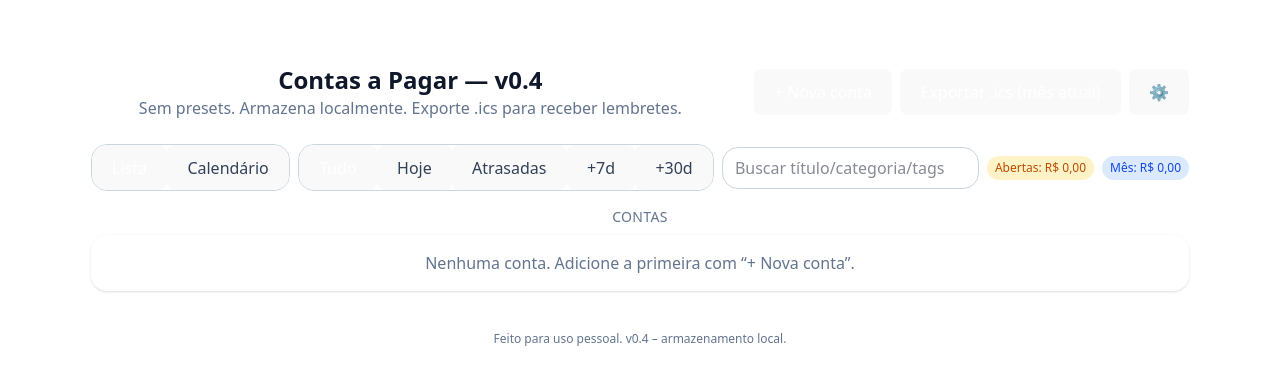
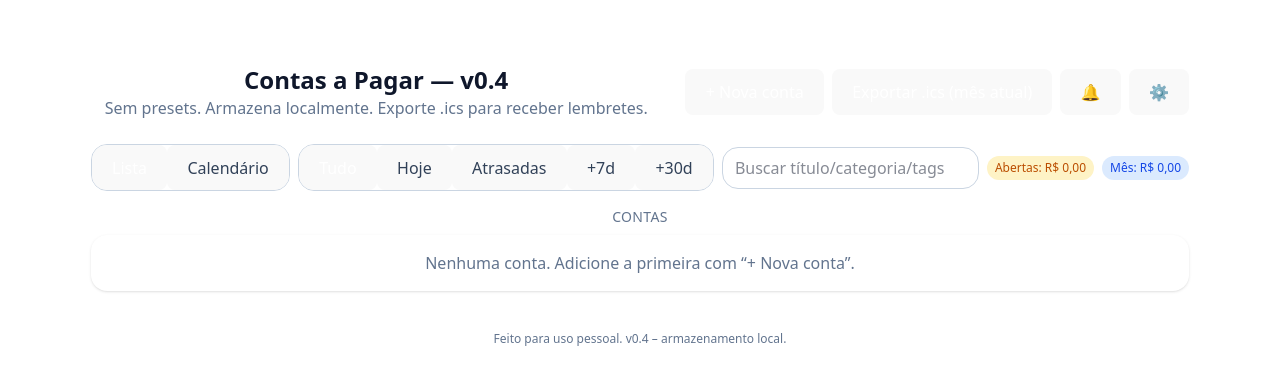
Before and after one commit to gmsilvadesign-svg/myBills, a React (Vite) app: page / in a window 1280 px wide. Shown: the top 384 px of the page. Built offline with nearby package versions, Linux system fonts and the light colour scheme.

Commit message:
add button
adicionei um botao de notificações no canto superior direito.

```diff
--- a/src/components/layout/Header.tsx
+++ b/src/components/layout/Header.tsx
@@ -28,6 +28,13 @@ export default function Header({ t, setEditing, exportICS, setOpenSettings }) {
         <ToolbarButton onClick={exportICS}>
           {t.export_ics}
         </ToolbarButton>
+        {/* Ícone de notificações */}
+        <button
+          title={t.notifications}
+          className="px-3 py-2 rounded-xl border border-slate-300 dark:border-slate-700"
+        >
+          🔔
+        </button>
 
         {/* Botão para abrir o modal de configurações */}
         <button
--- a/src/constants/constants.ts
+++ b/src/constants/constants.ts
@@ -29,7 +29,7 @@ export const I18N = {
     filter_all: "Tudo",
     filter_today: "Hoje",
     filter_overdue: "Atrasadas",
-    filter_next7: "+7d",
+      filter_next7: "+7d",
     filter_next30: "+30d",
     search_placeholder: "Buscar título/categoria/tags",
     totals_open: "Abertas",
@@ -54,6 +54,7 @@ export const I18N = {
     calendar_title: (label: string) => `Calendário — ${label}`,
     footer: "Feito para uso pessoal. v0.4 – armazenamento local.",
     settings: "Configurações",
+    notifications: "Notificações",
     appearance: "Aparência",
     theme: "Tema",
     light: "Claro",
@@ -97,6 +98,7 @@ export const I18N = {
     calendar_title: (label: string) => `Calendar — ${label}`,
     footer: "Personal use. v0.4 – local storage.",
     settings: "Settings",
+    notifications: "Notifications",
     appearance: "Appearance",
     theme: "Theme",
     light: "Light",
@@ -140,6 +142,7 @@ export const I18N = {
     calendar_title: (label: string) => `Calendario — ${label}`,
     footer: "Uso personal. v0.4 – almacenamiento local.",
     settings: "Configuraciones",
+    notifications: "Notificaciones",
     appearance: "Apariencia",
     theme: "Tema",
     light: "Claro",
@@ -152,6 +155,7 @@ export const I18N = {
   },
 };
 
+
 // ================================== Funções ==================================
 
 // Hook para retornar traduções de acordo com o idioma selecionado
```
